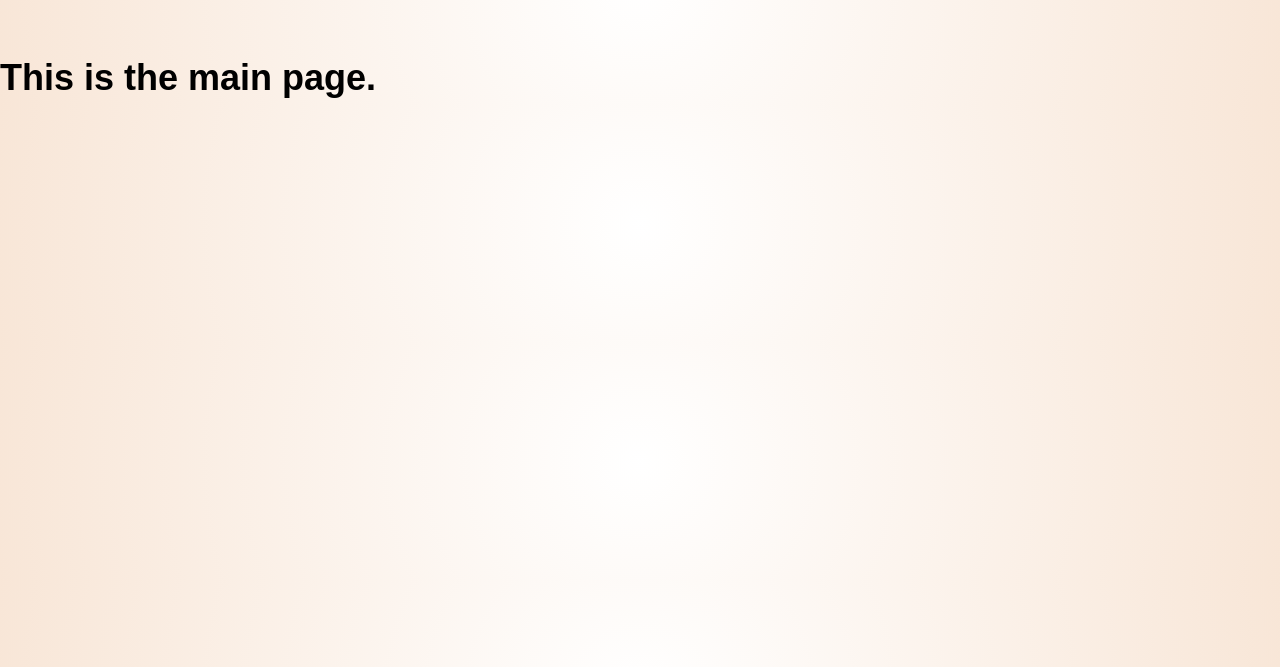
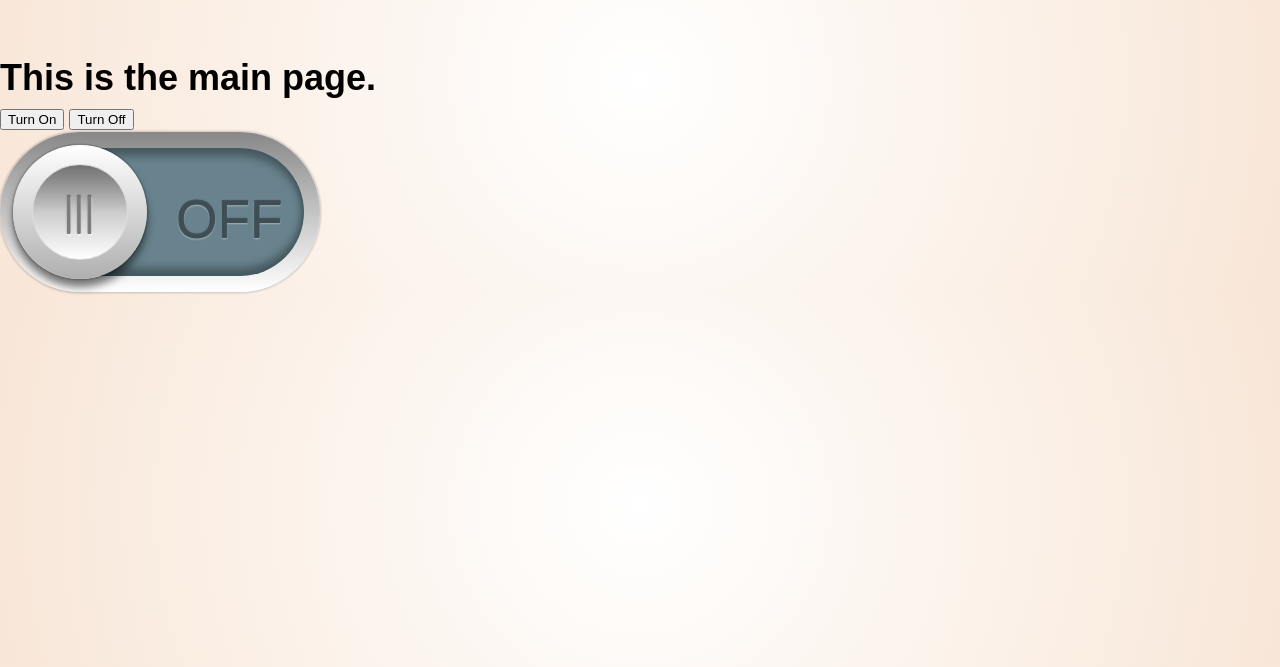
Before and after one commit to fayde-94/project-2-group-repo, a plain HTML site: page html/index.html in a window 1280 px wide. Shown: the part 133-800 px from the top of the page. Drawn offline with nearby package versions, Linux system fonts and the light colour scheme; no server answers; files whose address does not match are found by name.

Commit message:
Lights work; fancy doesn't

```diff
--- /dev/null
+++ b/html/fancySwitch.html
@@ -0,0 +1,21 @@
+<!DOCTYPE html>
+<html lang="en">
+  <head>
+    <meta charset="UTF-8" />
+    <meta name="viewport" content="width=device-width, initial-scale=1.0" />
+    <title>Document</title>
+    <link rel="stylesheet" href="../styles/fancySwitch.css" />
+    <script src="../scripts/fancySwitch.js"></script>
+  </head>
+  <body>
+    <div class="content">
+      <input type="checkbox" id="btn" onclick="flickSwitch(btn)" />
+      <label for="btn">
+        <span class="track">
+          <span class="txt"></span>
+        </span>
+        <span class="thumb">|||</span>
+      </label>
+    </div>
+  </body>
+</html>
--- a/html/index.html
+++ b/html/index.html
@@ -7,6 +7,7 @@
     <title>My Smart Loft</title>
 
     <script src="../scripts/index.js"></script>
+    <!-- <script src="../scripts/fancySwitch.js"></script> -->
     <link rel="stylesheet" href="../styles/style.css" />
     <!--These scripts enables one to pulling things from other files-->
     <script
@@ -19,5 +20,9 @@
     <!-- This loads the nav bar -->
     <section id="navBar"></section>
     <h1 style="padding-top: 10dvh">This is the main page.</h1>
+
+    <button onclick="turnOnSwitch()">Turn On</button>
+    <button onclick="turnOffSwitch()">Turn Off</button>
+    <div id="installFancySwitch"></div>
   </body>
 </html>
--- /dev/null
+++ b/scripts/fancySwitch.js
@@ -0,0 +1,76 @@
+const socket = new WebSocket("ws://homeassistant.local:8123/api/websocket");
+var idNumber = 1;
+
+socket.onopen = (event) => {
+  console.log("WebSocket connection opened:", event);
+
+  // Authenticate with Home Assistant
+  socket.send(
+    JSON.stringify({
+      type: "auth",
+      access_token:
+        "eyJhbGciOiJIUzI1NiIsInR5cCI6IkpXVCJ9.eyJpc3MiOiJhYmE3NzA5MzBlYTY0MTE1YjgwOGQ5NDhjMzYzYmQwMyIsImlhdCI6MTcwMDAwMjU3NCwiZXhwIjoyMDE1MzYyNTc0fQ.EK4HpXAjU9SU65wjvX52n_ZSkNejZ43wwYokgH8BJJU", // This is the group's access token
+    })
+  );
+
+  // Subscribe to events (optional)
+  socket.send(
+    JSON.stringify({
+      type: "subscribe_events",
+    })
+  );
+};
+
+socket.onmessage = (event) => {
+  const data = JSON.parse(event.data);
+  console.log("Received message:", data);
+
+  // Process received messages if needed
+};
+
+socket.onclose = (event) => {
+  console.log("WebSocket connection closed:", event);
+};
+
+function sendMessage(message) {
+  console.log("Sending message:", message);
+  socket.send(message);
+}
+
+function turnOnSwitch() {
+  // Example: Send a command to turn on Switch
+  const message = JSON.stringify({
+    id: idNumber,
+    type: "call_service",
+    domain: "switch",
+    service: "turn_on",
+    service_data: {
+      entity_id: "switch.thing2", // Replace with your switch entity ID
+    },
+  });
+  idNumber++;
+  sendMessage(message);
+}
+
+function turnOffSwitch() {
+  // Example: Send a command to turn off Switch
+  const message = JSON.stringify({
+    id: idNumber,
+    type: "call_service",
+    domain: "switch",
+    service: "turn_off",
+    service_data: {
+      entity_id: "switch.thing2", // Replace with your switch entity ID
+    },
+  });
+  idNumber++;
+  sendMessage(message);
+}
+
+function flickSwitch(buttonID) {
+  if (buttonID.style.display == true) {
+    turnOnSwitch();
+  } else if (buttonID.style.display == false) {
+    turnOffSwitch();
+  }
+}
--- a/scripts/loadItems.js
+++ b/scripts/loadItems.js
@@ -1,3 +1,7 @@
 $(function () {
   $("#navBar").load("navBar.html");
 });
+
+$(function () {
+  $("#installFancySwitch").load("fancySwitch.html");
+});
--- /dev/null
+++ b/styles/fancySwitch.css
@@ -0,0 +1,228 @@
+@import url('https://fonts.googleapis.com/css2?family=Roboto:wght@500&display=swap');
+
+:root {
+  --sz: 10vmin;  /* size */
+  --on: #2eddf3; /* color on */
+  --of: #68838d; /* color off */
+  --tr: all 0.25s ease 0s;
+}
+
+* {
+  box-sizing: border-box;
+  transition: var(--tr);
+}
+
+/* body {
+  margin: 0;
+  padding: 0;
+  width: 100vw;
+  height: 100vh;
+  overflow: hidden;
+  display: flex;
+  align-items: center;
+  justify-content: center;
+  background: linear-gradient(45deg, #486c7d, #dafbff);
+  font-family: Roboto, Arial, Helvetica, serif;
+} */
+
+.content {
+  position: relative;
+  width: calc(var(--sz) * 4);
+  height: calc(var(--sz) * 2);
+  display: flex;
+  align-items: center;
+  justify-content: center;
+}
+
+input {
+  display: none;
+}
+
+label[for=btn] {
+  position: absolute;
+  width: calc(var(--sz) * 4);
+  height: calc(var(--sz) * 2);
+  background: linear-gradient(180deg, #888, #fff);
+  border-radius: var(--sz);
+  padding: calc(var(--sz) / 5);
+  box-shadow: 0 0 calc(var(--sz) / 50) calc(var(--sz) / 50) #0002;
+}
+
+#btn:checked + label[for=btn] {
+  box-shadow:
+    0 calc(var(--sz) / 50) calc(var(--sz) / 5) #fff9,
+    0 0 calc(var(--sz) / 50) calc(var(--sz) / 50) #0002;
+}
+
+label[for=btn]:after {
+  content: "";
+  position: absolute;
+  width: calc(100% - calc(calc(var(--sz) / 5) * 12));
+  height: calc(100% - calc(calc(var(--sz) / 5) * 2));
+  box-shadow: 0 0 calc(var(--sz) / 2) calc(var(--sz) / 10) var(--on), 0 0 calc(var(--sz) / 2) calc(var(--sz) / 10) #fff;
+  border-radius: var(--sz);
+  z-index: 0;
+  opacity: 0;
+  transition: var(--tr);
+  animation: move-shadow 3s ease 0s 1;
+}
+
+#btn:checked + label[for=btn]:after {
+  opacity: 1;
+  width: calc(100% - calc(calc(var(--sz) / 5) * 4));
+}
+
+
+
+
+
+.track {
+  position: absolute;
+  width: calc(calc(var(--sz) * 4) - calc(var(--sz) / 2.5));
+  height: calc(calc(var(--sz) * 2) - calc(var(--sz) / 2.5));
+  border-radius: var(--sz);
+  overflow: hidden;
+}
+
+.track:before {
+  content: "";
+  position: absolute;
+  width: calc(200% - calc(calc(var(--sz) * 2) - calc(var(--sz) / 3)));
+  height: 100%;
+  left: -50%;
+  transition: var(--tr);
+  background: linear-gradient(90deg, var(--on) 50%, var(--of) 50%);
+  animation: move-color 3s ease 0s 1;
+}
+
+.track:after {
+  content: "";
+  position: absolute;
+  width: 100%;
+  height: 100%;
+  border-radius: var(--sz);
+  box-shadow: 0 calc(var(--sz) / -10) calc(var(--sz) / 10) 0 #0005 inset, 0 calc(var(--sz) / 10) calc(var(--sz) / 10) 0 #0005 inset;
+}
+
+#btn:checked + label .track:before {
+  left: 0%;
+}
+
+
+
+
+
+
+
+.thumb {
+  position: absolute;
+  width: calc(calc(var(--sz) * 2) - calc(var(--sz) / 3));
+  height: calc(calc(var(--sz) * 2) - calc(var(--sz) / 3));
+  top: calc(calc( var(--sz) / 10) + calc(var(--sz) / 15));
+  left: calc(calc( var(--sz) / 10) + calc(var(--sz) / 15));
+  background: linear-gradient(180deg, #fff, #afafaf);
+  border-radius: var(--sz);
+  box-shadow: 0 0 0 calc(var(--sz) / 50) #0002, 0 calc(var(--sz) / 10) calc(var(--sz) / 10) 0 #0008;
+  cursor: pointer;
+  font-size: calc(var(--sz) / 2);
+  display: flex;
+  align-items: center;
+  justify-content: center;
+  text-indent: calc(var(--sz) * -0.025);
+  text-shadow:
+    calc(var(--sz) / -8000) calc(var(--sz) / -150) calc(var(--sz) / 50) #0008,
+    calc(var(--sz) / 150) calc(var(--sz) / 100) calc(var(--sz) / 50) #fff;
+  color: #7d7c7c;
+  z-index: 1;
+  animation: move-thumb 3s ease 0s 1;
+}
+
+#btn:checked + label .thumb {
+  left: calc(calc(100% - calc(calc(var(--sz) * 2) - calc(var(--sz) / 3))) - calc(calc( var(--sz) / 10) + calc(var(--sz) / 15)));
+  color: var(--on);
+  background:
+    radial-gradient(circle at 7% 50%, #fff calc(var(--sz) / 50), #fff0 calc(var(--sz) / 2)),
+    radial-gradient(circle at 0 50%, var(--on) 10%, #fff0 60%),
+    linear-gradient(180deg, #fff, #afafaf);
+  text-shadow:
+    0 0 calc(var(--sz) / 10) var(--on), 0 0 calc(var(--sz) / 5) #fff,
+    calc(var(--sz) / -8000) calc(var(--sz) / -150) calc(var(--sz) / 50) #0008,
+    calc(var(--sz) / 150) calc(var(--sz) / 100) calc(var(--sz) / 50) #fff;
+}
+
+.thumb:before {
+  content: "";
+  display: block;
+  width: 70%;
+  height: 70%;
+  background: linear-gradient(180deg, #0008, #ccc, #fff);
+  position: absolute;
+  z-index: -1;
+  border-radius: var(--sz);
+  border: calc(var(--sz) / 50) solid #ddd;
+}
+
+
+
+
+
+.txt:before,
+.txt:after {
+  content: "";
+  position: absolute;
+  left: calc(var(--sz) / 2);
+  top: 25%;
+  content: "ON";
+  transition: var(--tr);
+  font-size: calc(var(--sz) / 1.5);
+  color: #000;
+  opacity: 0.4;
+  text-shadow: 0px -1px 1px #000, 0px 1px 2px #fff;
+}
+
+.txt:after {
+  content: "OFF";
+  left: calc(100% - calc(var(--sz) / 0.625));
+}
+
+
+/* initial animation */
+@keyframes move-thumb {
+  0%, 20%, 80%, 100% {
+    left: calc(calc( var(--sz) / 10) + calc(var(--sz) / 15));
+    color: #7d7c7c;
+    background: linear-gradient(180deg, #fff, #afafaf);
+    text-shadow:
+      calc(var(--sz) / -8000) calc(var(--sz) / -150) calc(var(--sz) / 50) #0008,
+      calc(var(--sz) / 150) calc(var(--sz) / 100) calc(var(--sz) / 50) #fff;
+  }
+  30%, 70% {
+    left: calc(calc(100% - calc(calc(var(--sz) * 2) - calc(var(--sz) / 3))) - calc(calc( var(--sz) / 10) + calc(var(--sz) / 15)));
+    color: var(--on);
+    background:
+      radial-gradient(circle at 7% 50%, #fff calc(var(--sz) / 50), #fff0 calc(var(--sz) / 2)),
+      radial-gradient(circle at 0 50%, var(--on) 10%, #fff0 60%),
+      linear-gradient(180deg, #fff, #afafaf);
+    text-shadow:
+      0 0 calc(var(--sz) / 10) var(--on), 0 0 calc(var(--sz) / 5) #fff,
+      calc(var(--sz) / -8000) calc(var(--sz) / -150) calc(var(--sz) / 50) #0008,
+      calc(var(--sz) / 150) calc(var(--sz) / 100) calc(var(--sz) / 50) #fff;
+  }
+}
+
+@keyframes move-color {
+  0%, 20%, 80%, 100% { left: -50%; }
+  30%, 70% { left: 0%; }
+}
+
+
+@keyframes move-shadow {
+  0%, 20%, 80%, 100% {
+    opacity: 0;
+    width: calc(100% - calc(calc(var(--sz) / 5) * 12));
+  }
+  30%, 70% {
+    opacity: 1;
+    width: calc(100% - calc(calc(var(--sz) / 5) * 4));
+  }
+}
```
